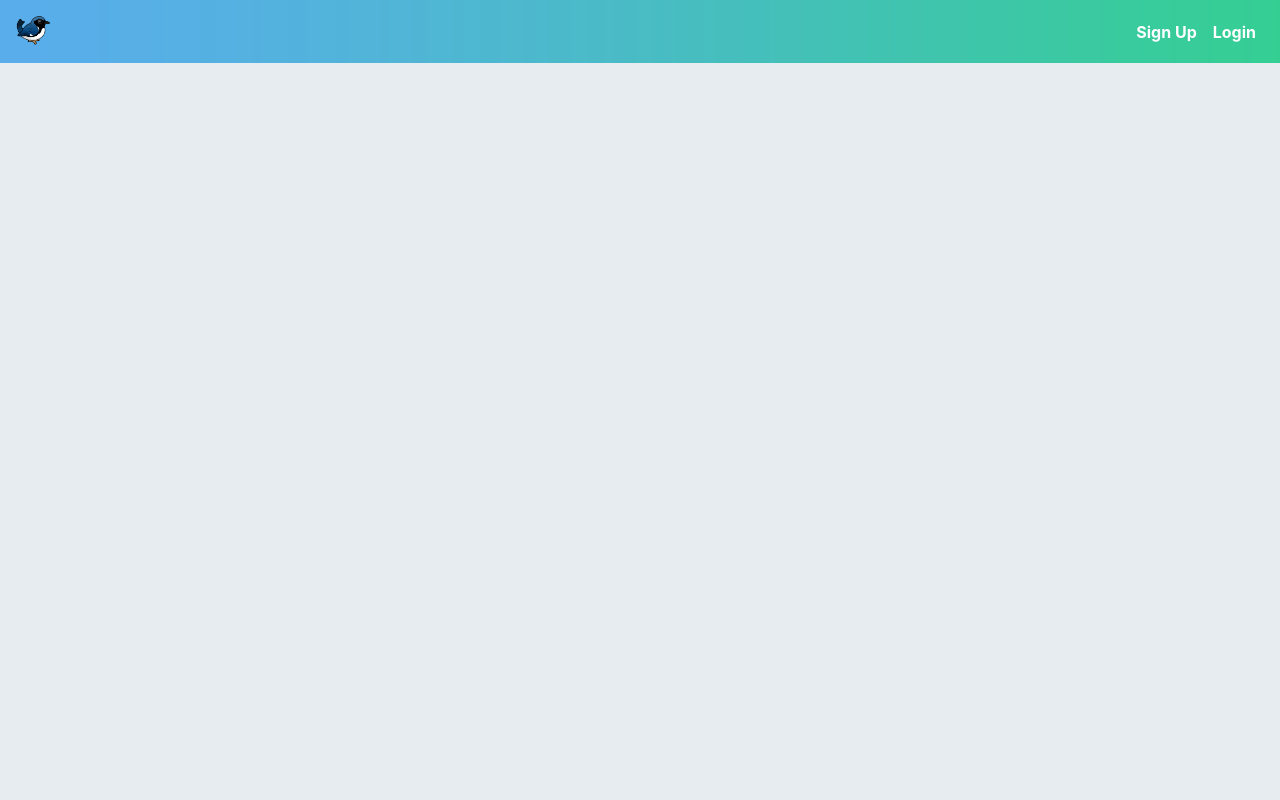
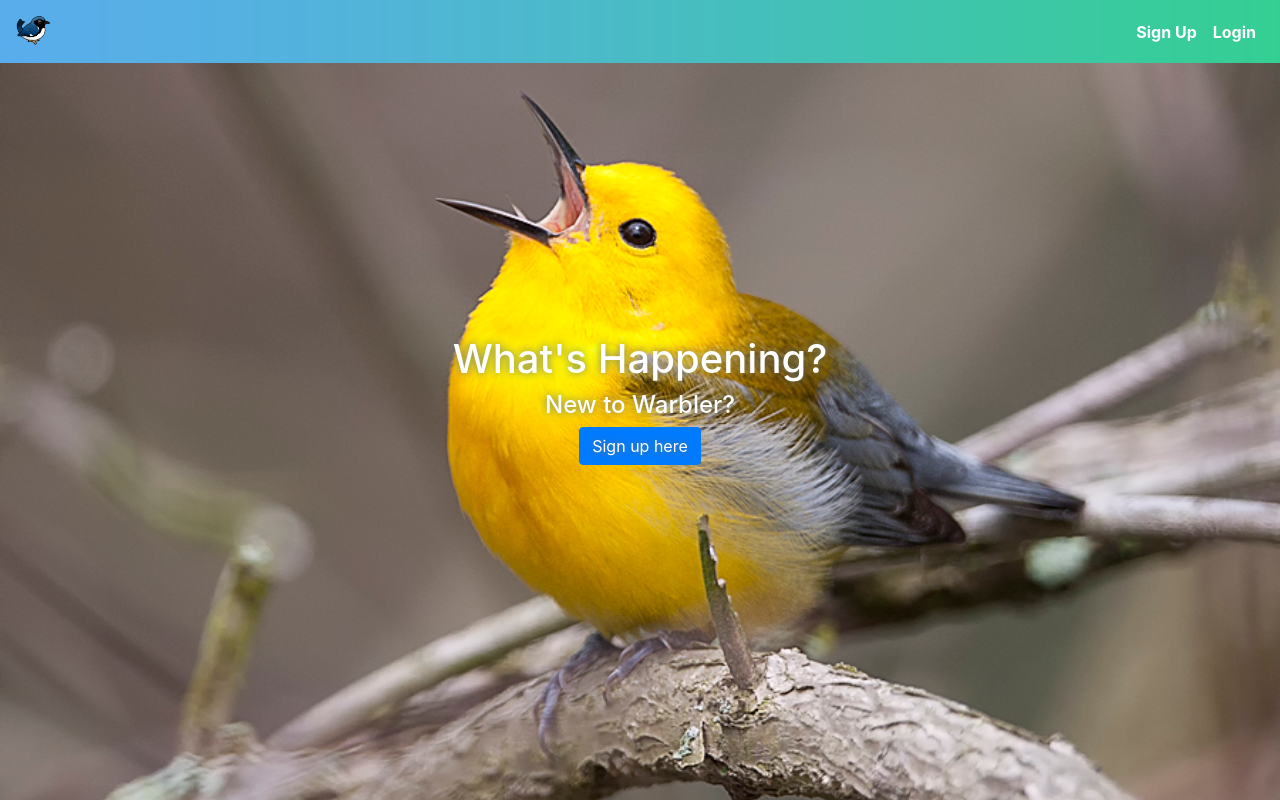
Before and after one commit to JacobRichardson/Warbler-Client, a React (Create React App) app: page / in a window 1280 px wide. Built offline with nearby package versions, Linux system fonts and the light colour scheme.

Commit message:
Updating src/containers/App.js - Main component.
This commit adds the Main component onto the app.

```diff
--- a/src/containers/App.js
+++ b/src/containers/App.js
@@ -8,6 +8,7 @@ import { Provider } from 'react-redux';
 import { configStore } from '../store';
 import { BrowserRouter as Router } from 'react-router-dom';
 import Navbar from './Navbar'
+import Main from './Main';
 
 //Invoke the config store method to get the initial store.
 const store = configStore();
@@ -24,6 +25,7 @@ const App = () => {
       <Router>
         <div className="onboarding">
           <Navbar />
+          <Main />
         </div>
       </Router>
     </Provider>
```
